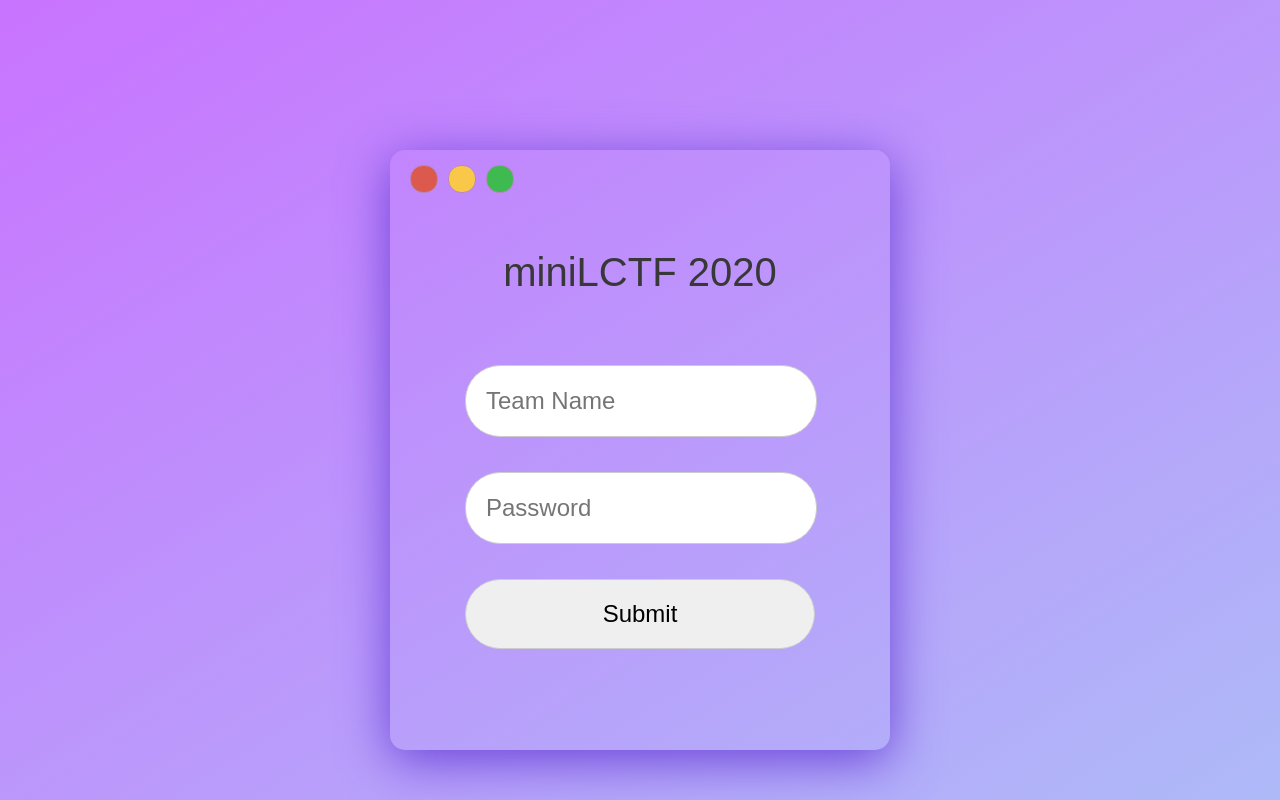
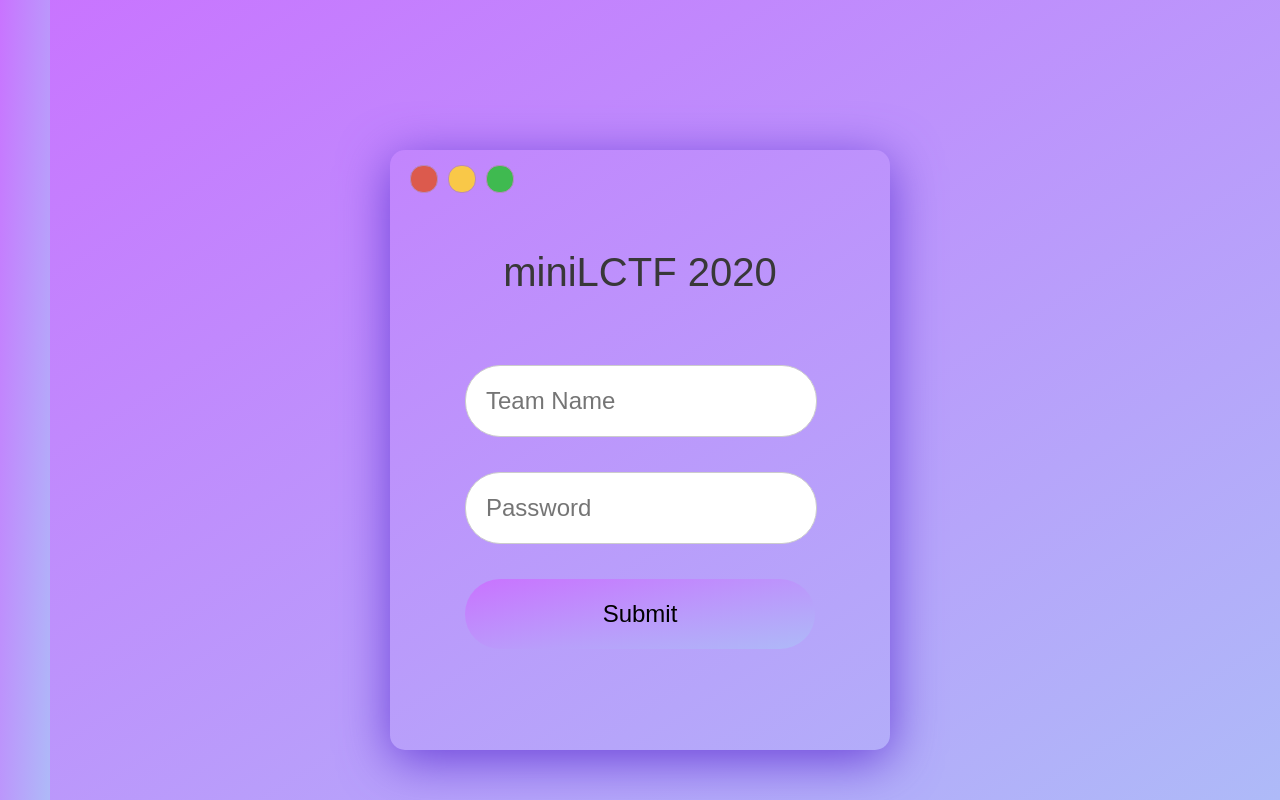
Before and after one commit to Endcat/ciscn-ctfplatform, a Vue app: page / in a window 1280 px wide. Built offline with nearby package versions, Linux system fonts and the light colour scheme.

Commit message:
sidebar init

```diff
--- a/src/App.vue
+++ b/src/App.vue
@@ -1,14 +1,17 @@
 <template>
   <div id="app">
+      <side-bar></side-bar>
       <login-box id="login-center" base-width="500" base-height="600"></login-box>
   </div>
 </template>
 
 <script>
   import loginBox from "./components/loginBox";
+  import SideBar from "./components/sideBar";
   export default {
     name: 'app',
     components: {
+        SideBar,
       loginBox,
     }
   }
--- a/src/components/loginBox.vue
+++ b/src/components/loginBox.vue
@@ -134,11 +134,15 @@
     .submit-btn{
         text-indent: 0px;
         transition: all 0.2s linear;
+        border: none;
+        background: linear-gradient(to bottom right, rgb(201, 115, 255), rgb(174, 186, 248));
+    }
+    .submit-btn:active{
+        color: white;
+        background: linear-gradient(to bottom right, rgb(174, 186, 248), rgb(202, 218, 248));
     }
     .submit-btn:hover {
-        background: linear-gradient(to bottom right, rgb(201, 115, 255), rgb(174, 186, 248));
         color: white;
-        border: none;
 
     }
 </style>
--- /dev/null
+++ b/src/components/sideBar.vue
@@ -0,0 +1,20 @@
+<template>
+    <div id="side-bar">
+
+    </div>
+</template>
+
+<script>
+    export default {
+        name: "sideBar"
+    }
+</script>
+
+<style scoped>
+#side-bar{
+    position: absolute;
+    width: 50px;
+    height: 100%;
+    background: linear-gradient(to bottom right, rgb(201, 115, 255), rgb(174, 186, 248));
+}
+</style>
```
